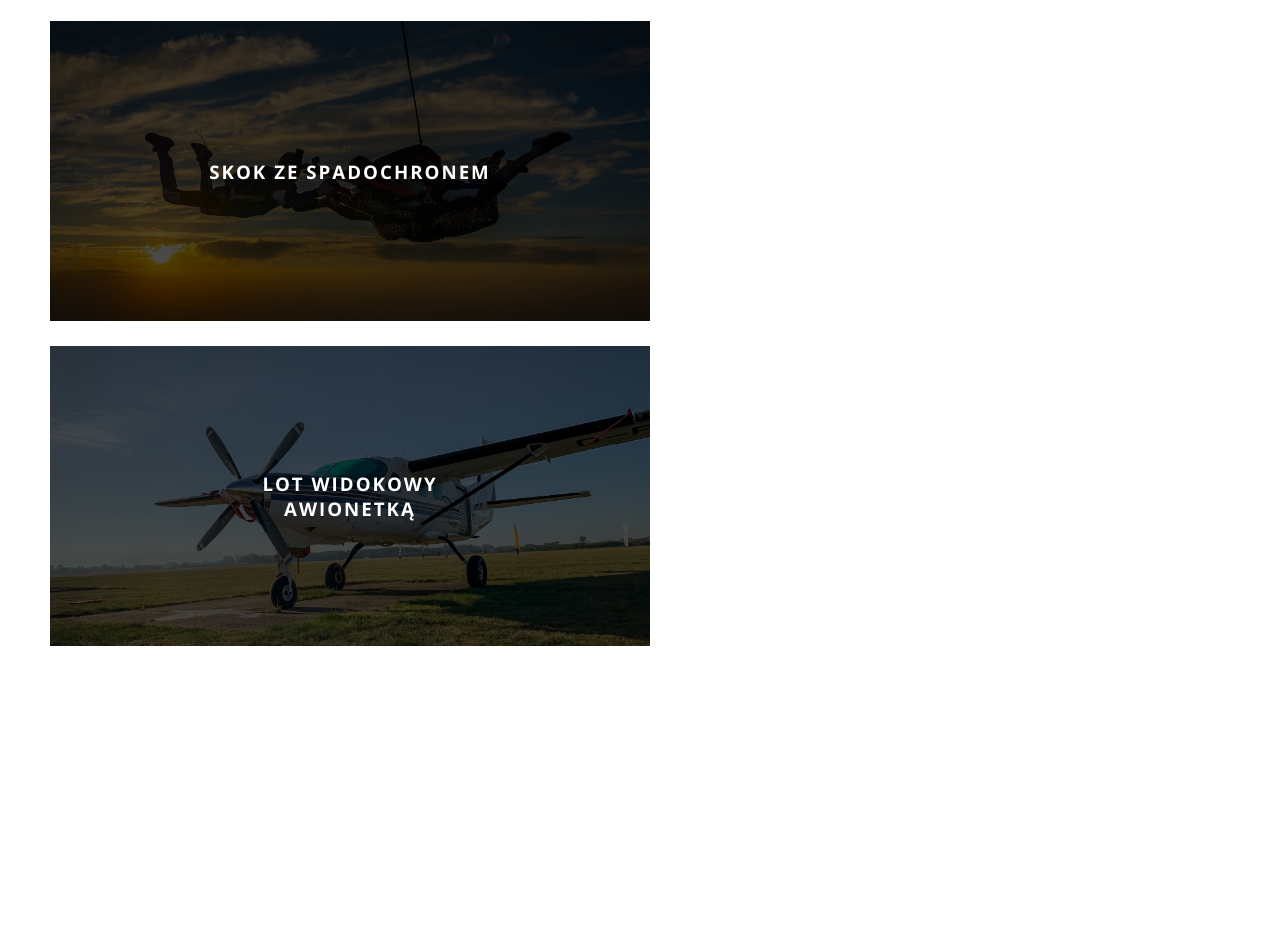
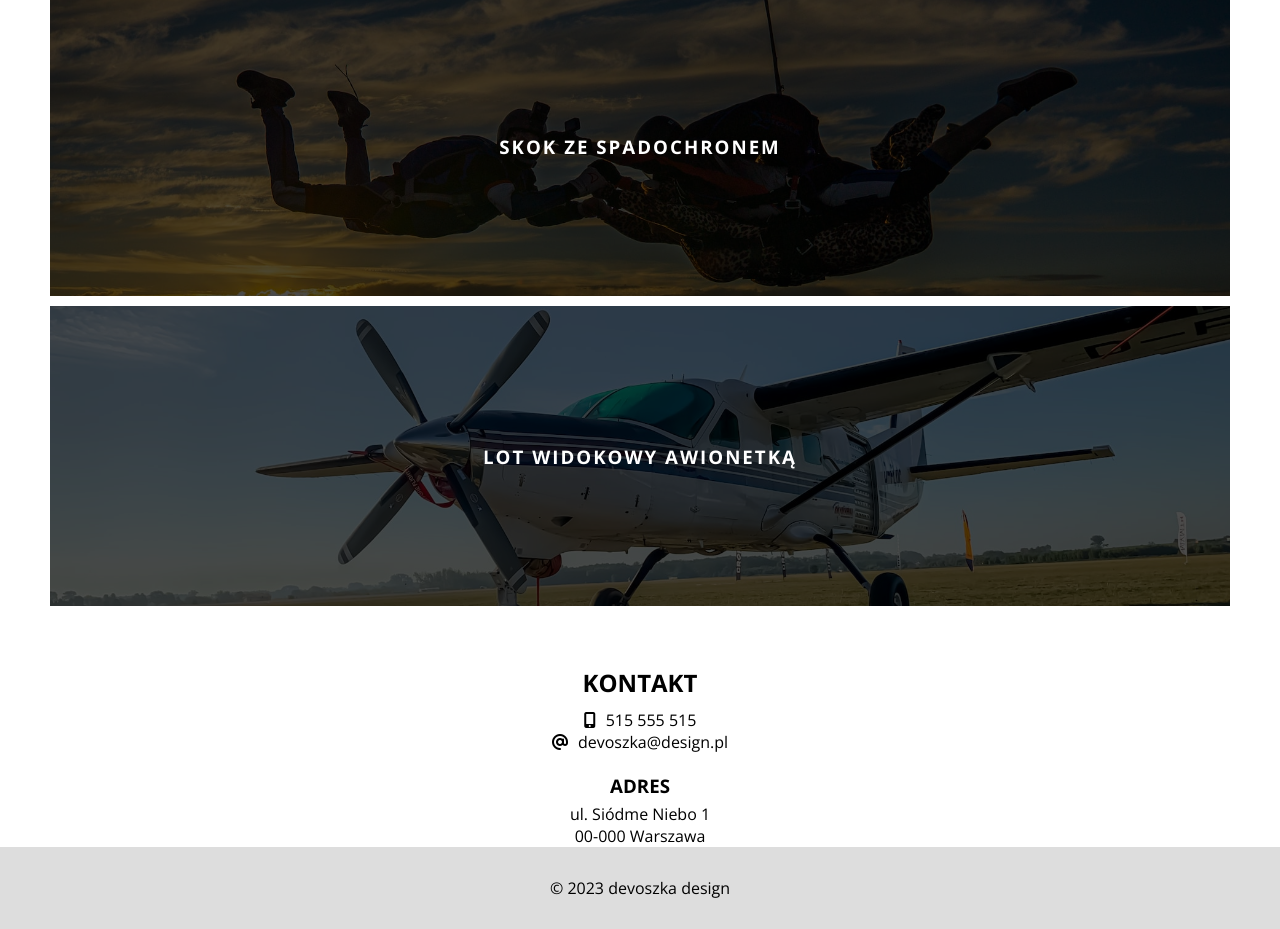
Before and after one commit to DonataB/odkryj-niebo, a plain HTML site: page index.html in a window 1280 px wide. Shown: the part 1002-1931 px from the top of the page. Before the commit the page ends 1723 px from the top, so only its background shows below. Drawn offline with nearby package versions, Linux system fonts and the light colour scheme.

Commit message:
Add contact section styling

```diff
--- a/css/style.css
+++ b/css/style.css
@@ -23,6 +23,10 @@ body {
 	text-align: center;
 	font-weight: bold;
 	margin-bottom: 10px;
+}
+
+section {
+	scroll-margin-top: 80px;
 }
 /* navigation */
 
@@ -136,6 +140,27 @@ body {
 	background-image: url('../img/airplane-small.jpg');
 }
 
+/* kontakt */
+
+.contact {
+	text-align: center;
+}
+.contact h3 {
+	text-transform: uppercase;
+	margin: 20px 0 5px;
+}
+
+.fa-solid {
+	margin-right: 10px;
+}
+/* footer */
+
+footer {
+	padding: 30px 10px;
+	background-color: #ddd;
+	text-align: center;
+}
+
 @media (min-width: 768px) {
 	.burger-icon {
 		display: none;
@@ -186,12 +211,6 @@ body {
 	}
 }
 
-@media (min-width: 992px) {
-	.offer {
-		display: inline-block;
-		width: 50%;
-	}
-}
 @media (min-width: 1440px) {
 	.nav-item {
 		font-size: 28px;
@@ -199,6 +218,10 @@ body {
 
 	.hero-text h1 {
 		font-size: 42px;
+	}
+
+	.hero-text h3 {
+		font-size: 36px;
 	}
 	.hero-text p {
 		font-size: 24px;
--- a/index.html
+++ b/index.html
@@ -19,7 +19,7 @@
         <div class="nav-item">
             <a href="#">home</a>
             <a href="#about-us">o nas</a>
-            <a href="#products">oferta</a>
+            <a href="#offers">oferta</a>
             <a href="#contact">kontakt</a>
         </div>
     </nav>
@@ -33,7 +33,7 @@
         </div>
     </header>
     <main class="wrapper">
-        <section class="about-us wrapper">
+        <section class="about-us wrapper" id="about-us">
             <h2 class="section-title">o nas</h2>
             <p class="about-us-info">Jesteśmy rodzinną firmą od 10 lat istniejącą na rynku. Oferujemy pasażerskie
                 <strong>loty balonami</strong>, <strong>skoki
@@ -48,7 +48,7 @@
                 bezpiecznie.
             </p>
         </section>
-        <section class="offers wrapper">
+        <section class="offers wrapper" id="offers">
             <h2 class="section-title">oferty</h2>
             <div class="offers-box">
                 <div class="offer firts-offer">
@@ -57,31 +57,35 @@
                         <h3>lot balonem</h3>
                     </div>
                 </div>
-
-
                 <div class="offer second-offer">
                     <div class="hero-bg"></div>
                     <div class="hero-text">
                         <h3>skok ze spadochronem</h3>
                     </div>
                 </div>
-
-
                 <div class="offer third-offer">
                     <div class="hero-bg"></div>
                     <div class="hero-text">
                         <h3>lot widokowy awionetką</h3>
                     </div>
                 </div>
-
             </div>
-
+        </section>
+        <section class="contact" id="contact">
+            <h2 class="section-title">kontakt</h2>
+            <p class="contact-info"><i class="fa-solid fa-mobile-screen-button"></i>515 555 515</p>
+            <p class="contact-info"><i class="fa-solid fa-at"></i>devoszka@design.pl</p>
+            <h3>Adres</h3>
+            <p>ul. Siódme Niebo 1</p>
+            <p>00-000 Warszawa</p>
         </section>
 
 
 
     </main>
-    <footer></footer>
+    <footer>
+        <p>&copy; 2023 devoszka design</p>
+    </footer>
 
 </body>
 
```
